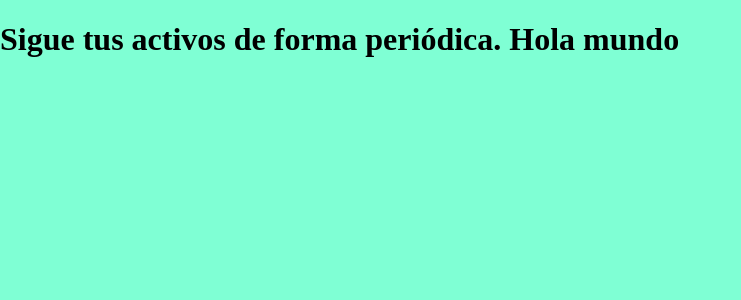
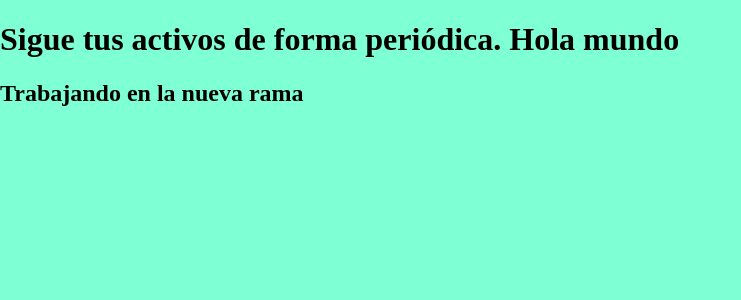
Before and after one commit to esgaelramos/MyMoneyUP, a Django app: page / in a window 1280 px wide. Shown: the top 300 px of the page, without its empty margins (0-741 px from the left). Run offline with Django 4.2, Linux system fonts and the light colour scheme.

Commit message:
Nueva Branch

```diff
--- a/templates/core/index.html
+++ b/templates/core/index.html
@@ -13,6 +13,7 @@
     <h1>
         Sigue tus activos de forma periódica.
         Hola mundo
+        <h2>Trabajando en la nueva rama</h2>
     </h1>
 </body>
 </html>
```
